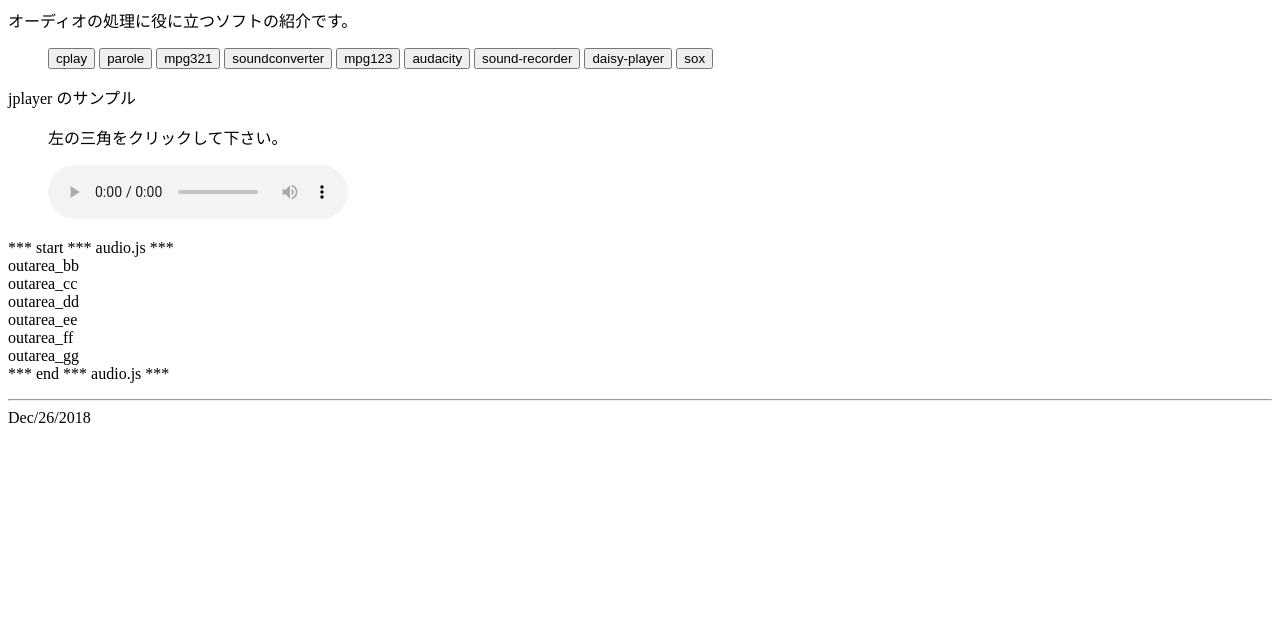
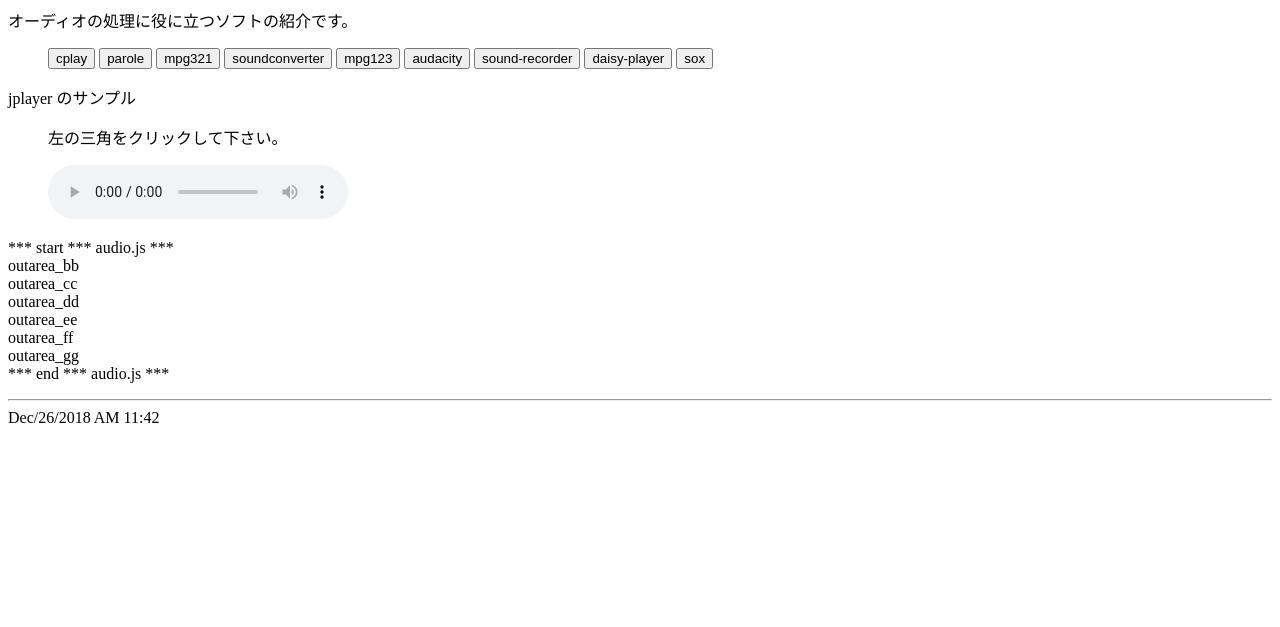
Before and after one commit to ekzemplaro/tab_audio, a Django app: page /tag_audio/ in a window 1280 px wide. Shown: the top 627 px of the page. Run offline with Django 3.2, Linux system fonts and the light colour scheme.

Commit message:
Commit on Dec/26/2018

```diff
--- a/proj01/tag_audio/templates/tag_audio/audio.html
+++ b/proj01/tag_audio/templates/tag_audio/audio.html
@@ -5,9 +5,8 @@
 <meta http-equiv="Cache-Control" content="no-cache" />
 <meta http-equiv="CONTENT-TYPE" content="text/html; charset=utf-8" />
 <meta name="author" content="Uchida Masatomo" />
+<script src="https://code.jquery.com/jquery-3.3.1.min.js"></script>
 {% load static %}
-
-<script src="{% static 'tag_audio/jquery-3.3.1.min.js' %}"></script>
 <script src="{% static 'tag_audio/audio.js' %}"></script>
 <link rel="stylesheet" href="{% static 'tag_audio/audio.css' %}">
 
@@ -41,6 +40,6 @@
 <div id="outarea_hh">outarea_hh</div>
 <p />
 <hr />
-Dec/26/2018<br>
+Dec/26/2018 AM 11:42<br>
 </body>
 </html>
```
Also changed, not shown: README.md.
